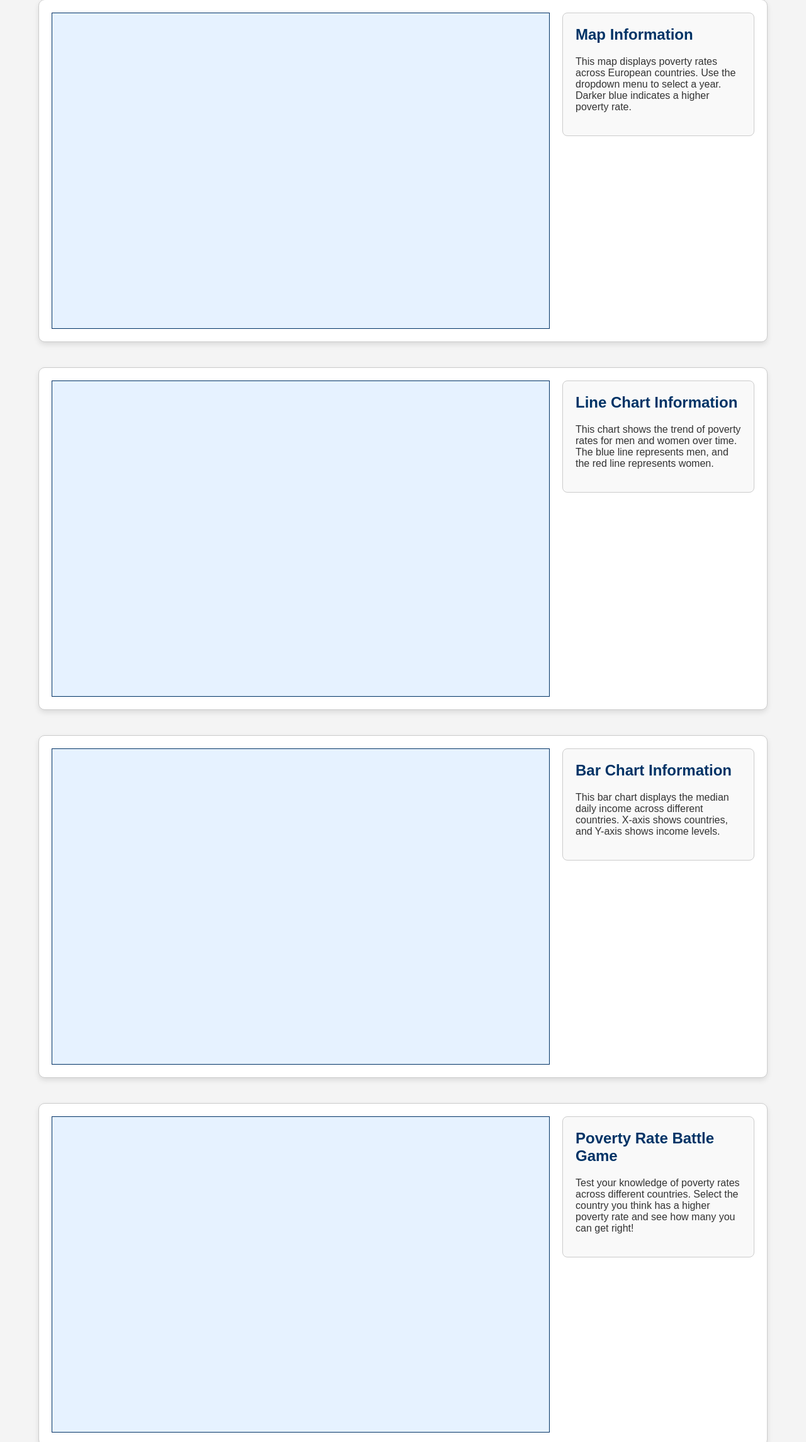
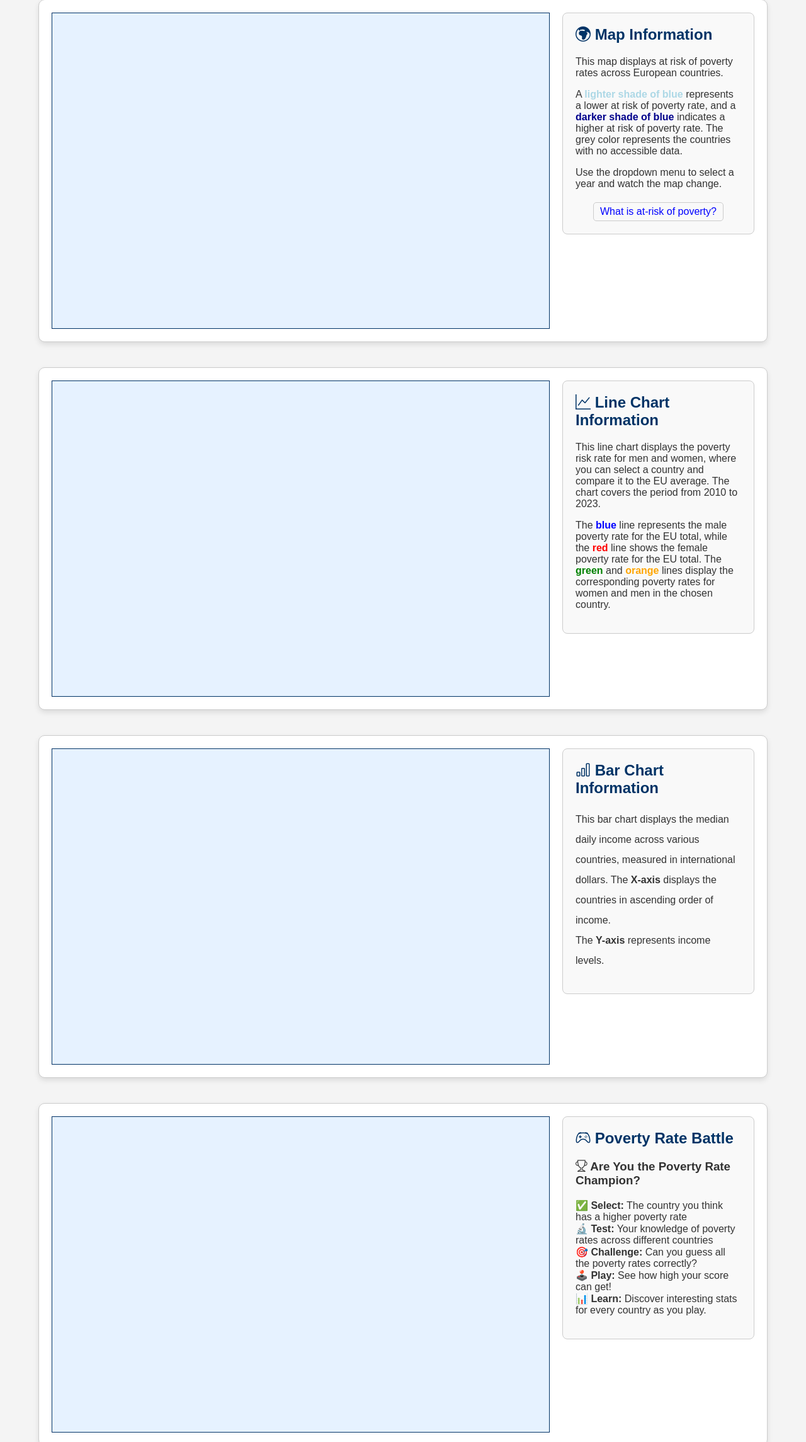
Before and after one commit to EAA24RAMK/gruppe6, a website: page public/index.html in a window 1280 px wide. Shown: the part 279-2568 px from the top of the page at 63% size. Drawn offline with nearby package versions, Linux system fonts and the light colour scheme; no server answers.

Commit message:
Updated textboxes index.html

```diff
--- a/public/index.html
+++ b/public/index.html
@@ -7,6 +7,7 @@
   <link rel="stylesheet" href="styles.css">
   <script src="https://d3js.org/d3.v7.min.js"></script>
   <link href="https://cdn.jsdelivr.net/npm/bootstrap-icons/font/bootstrap-icons.css" rel="stylesheet">
+  <link rel="icon" href="https://raw.githubusercontent.com/EAA24RAMK/gruppe6/refs/heads/main/images/favicon.ico">
 </head>
 <body>
   <header id="site-header">
@@ -31,6 +32,7 @@
     </div>
     </div>
   </header>
+
   <nav id="main-nav">
     <div id="controls">
       <label for="year">Select year:</label>
@@ -39,40 +41,76 @@
       </select>
     </div>
   </nav>
+
   <main id="visualizations">
     <section id="map-section" class="visualization-container">
       <div id="map"></div>
       <aside id="map-info">
-        <h2>Map Information</h2>
-        <p>This map displays poverty rates across European countries. Use the dropdown menu to select a year. Darker blue indicates a higher poverty rate.</p>
+        <h2><i class="bi bi-globe-europe-africa"></i> Map Information</h2>
+        <p>This map displays at risk of poverty rates across European countries.</p>
+        <p>
+            A <strong style="color: lightblue;">lighter shade of blue</strong> represents a lower at risk of poverty rate, and a
+            <strong style="color: darkblue;">darker shade of blue</strong> indicates a higher at risk of poverty rate. The grey color represents the countries with no accessible data.
+        </p>
+        <p>Use the dropdown menu to select a year and watch the map change.</p>
+        <!-- Knap -->
+        <div style="text-align: center; margin-top: 20px;">
+          <label for="toggle-info" id="toggle-question" style="cursor: pointer; color: blue; padding: 5px 10px; display: inline-block; border: 1px solid #ccc; border-radius: 5px;">
+              What is at-risk of poverty?
+          </label>
+          <div id="info-box" style="display: none; border: 1px solid #ccc; padding: 10px; margin-top: 10px; text-align: left;">
+            <p>
+                The share of persons with an equivalised disposable income below the risk-of-poverty threshold,
+                which is set at 60 % of the national median equivalised disposable income (after social transfers).
+            </p>
+        </div>
+      </div>
       </aside>
     </section>
+
     <section id="line-chart-section" class="visualization-container">
-
       <div id="line-chart"></div>
       <aside id="line-chart-info">
-        <h2>Line Chart Information</h2>
-        <p>This chart shows the trend of poverty rates for men and women over time. The blue line represents men, and the red line represents women.</p>
+        <h2><i class="bi bi-graph-up"></i> Line Chart Information</h2>
+        <p>This line chart displays the poverty risk rate for men and women, where you can select a country and compare it to the EU average.
+          The chart covers the period from 2010 to 2023.</p>
+          <p>The <strong style="color: blue;">blue</strong> line represents the male poverty rate for the EU total, while the
+          <strong style="color: red;">red</strong> line shows the female poverty rate for the EU total. The <strong style="color: green;">green</strong>
+          and <strong style="color: orange;">orange</strong> lines display the corresponding poverty rates for women and men in the chosen country.</p>
       </aside>
     </section>
+
     <section id="bar-chart-section" class="visualization-container">
       <div id="bar-chart"></div>
       <aside id="bar-chart-info">
-        <h2>Bar Chart Information</h2>
-        <p>This bar chart displays the median daily income across different countries. X-axis shows countries, and Y-axis shows income levels.</p>
+        <h2><i class="bi bi-bar-chart"></i> Bar Chart Information</h2>
+        <p style="line-height: 2;"> This bar chart displays the median daily income across various countries, measured in international dollars.
+        The <strong>X-axis</strong> displays the countries in ascending order of income.<br> The <strong>Y-axis</strong> represents income levels.</p>
       </aside>
     </section>
+
     <section id="poverty-battle-section" class="visualization-container">
       <div id="poverty-battle"></div>
       <aside id="poverty-battle-info">
-        <h2>Poverty Rate Battle Game</h2>
-        <p>Test your knowledge of poverty rates across different countries. Select the country you think has a higher poverty rate and see how many you can get right!</p>
+        <h2><i class="bi bi-controller"></i> Poverty Rate Battle</h2>
+        <div id="engage-section">
+          <h3><i class="bi bi-trophy"></i> Are You the Poverty Rate Champion?</h3>
+          <p>
+            ✅ <strong>Select:</strong> The country you think has a higher poverty rate<br>
+            🔬 <strong>Test:</strong> Your knowledge of poverty rates across different countries<br>
+            🎯 <strong>Challenge:</strong> Can you guess all the poverty rates correctly?<br>
+            🕹️ <strong>Play:</strong> See how high your score can get!<br>
+            📊 <strong>Learn:</strong> Discover interesting stats for every country as you play.<br>
+          </p>
+        </div>
       </aside>
     </section>
   </main>
+
   <footer id="site-footer">
     <p>&copy; 2024 Gruppe 6. All rights reserved.</p>
   </footer>
+
   <script src="map.js"></script>
   <script src="line-chart.js"></script>
   <script src="bar-chart.js"></script>
```
